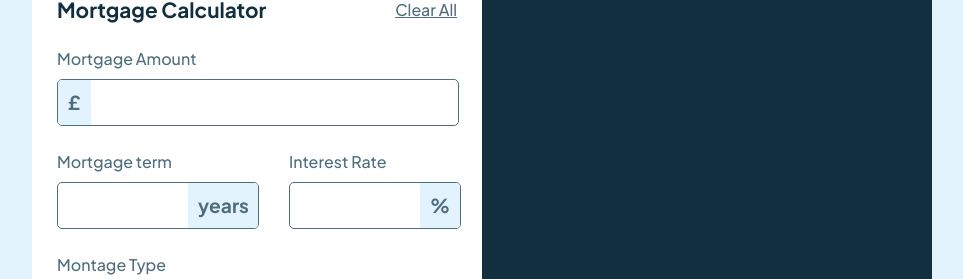
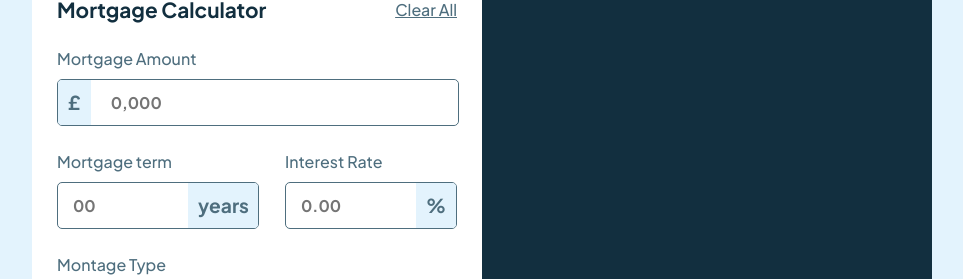
Before and after one commit to DavidSntdev/refund-calculator, a React (Vite) app: page / in a window 1280 px wide. Shown: the part 166-445 px from the top of the page, without its empty margins (158-1121 px from the left). Built offline with nearby package versions, Linux system fonts and the light colour scheme.

Commit message:
Update form
consertando bugs e colocando placeholder

```diff
--- a/src/components/form/Amount.jsx
+++ b/src/components/form/Amount.jsx
@@ -47,6 +47,7 @@ function Amount() {
           onBlur={() => setIsAmountFocused(false)}
           value={displayValue}
           onChange={handleChange}
+          placeholder="0,000"
         />
       </div>
     </>
--- a/src/components/form/Rate.jsx
+++ b/src/components/form/Rate.jsx
@@ -7,16 +7,15 @@ function Rate() {
   const formatNumber = (num) => {
     if (num < 0) return "0.00";
     if (num > 100) return "100.00";
-    if (num > 9) return Number(num).toFixed(2);
+    return Number(num).toFixed(2);
   };
 
-  const handleChange = (e) => {
-    const rawValue = e.target.value;
-    const numericValue = parseFloat(rawValue);
+  const handleChange = (e) => isNaN(e.target.value) ? setValue("") : setValue(e.target.value);
 
-    if (!isNaN(numericValue)) {
-      setValue(formatNumber(numericValue));
-    }
+  const handleBlur = () => {
+    setIsRateFocused(false);
+    const numericValue = parseFloat(value);
+    isNaN(numericValue) ? setValue("") : setValue(formatNumber(numericValue))
   };
 
   return (
@@ -31,16 +30,16 @@ function Rate() {
         }}
       >
         <input
-          type="number"
+          type="text"
           name="Rate"
           id="getRate"
           required
           className="inputNumber"
           onFocus={() => setIsRateFocused(true)}
-          onBlur={() => setIsRateFocused(false)}
-          step="0.10"
+          onBlur={handleBlur}
           value={value}
           onChange={handleChange}
+          placeholder="0.00"
         />
         <label
           htmlFor="getRate"
--- a/src/components/form/Years.jsx
+++ b/src/components/form/Years.jsx
@@ -37,6 +37,7 @@ function Years() {
             onBlur={() => setIsYearsFocused(false)}
             value={displayValue}
             onChange={handleChange}
+            placeholder="00"
             required
           />
           <label
--- a/src/styles/Form.css
+++ b/src/styles/Form.css
@@ -53,7 +53,7 @@ input#getRate {
 
 #yearsCase {
   width: 200px;
-  margin-right: 30px;
+  margin-right: 26px;
   margin-top: 10px;
 }
 
```
